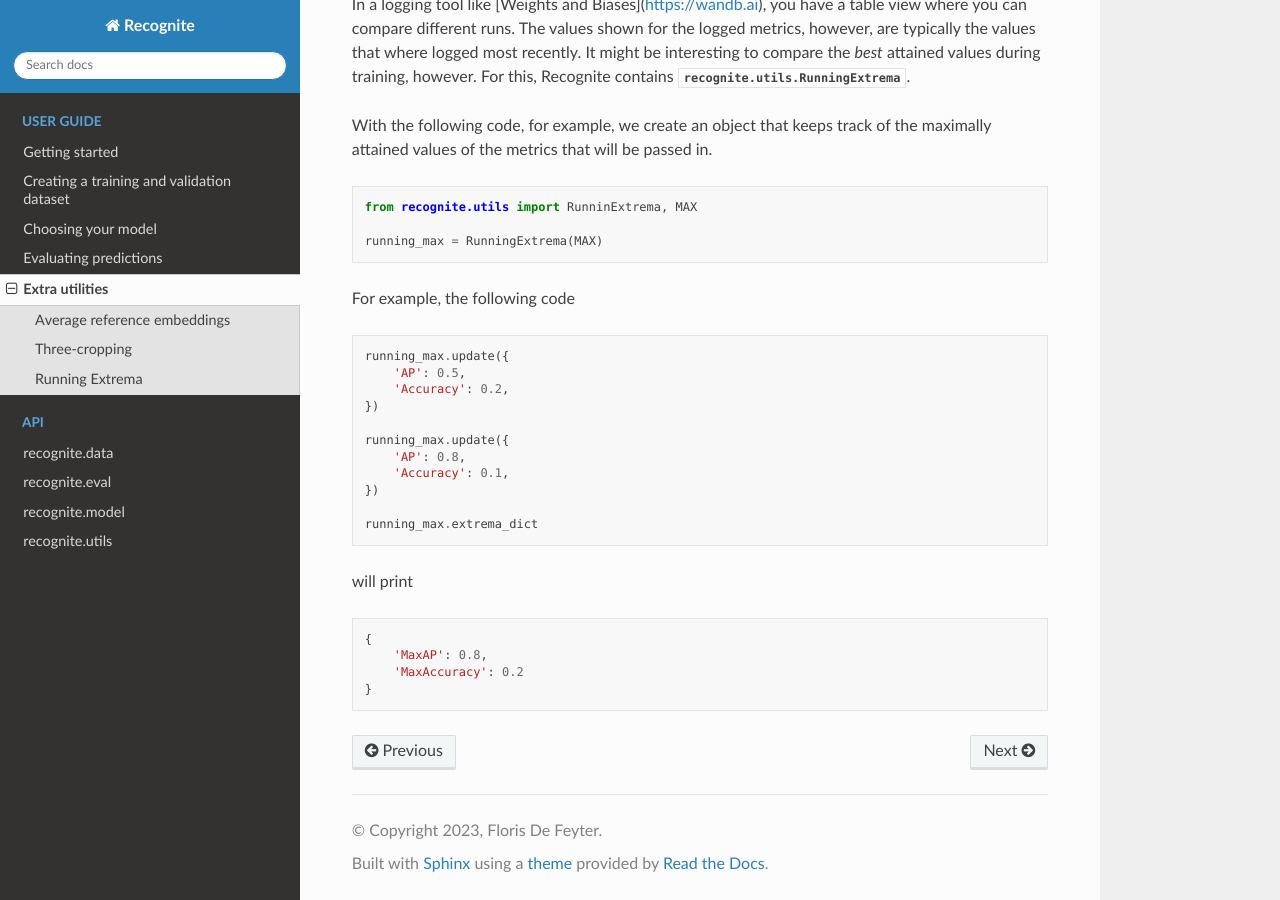
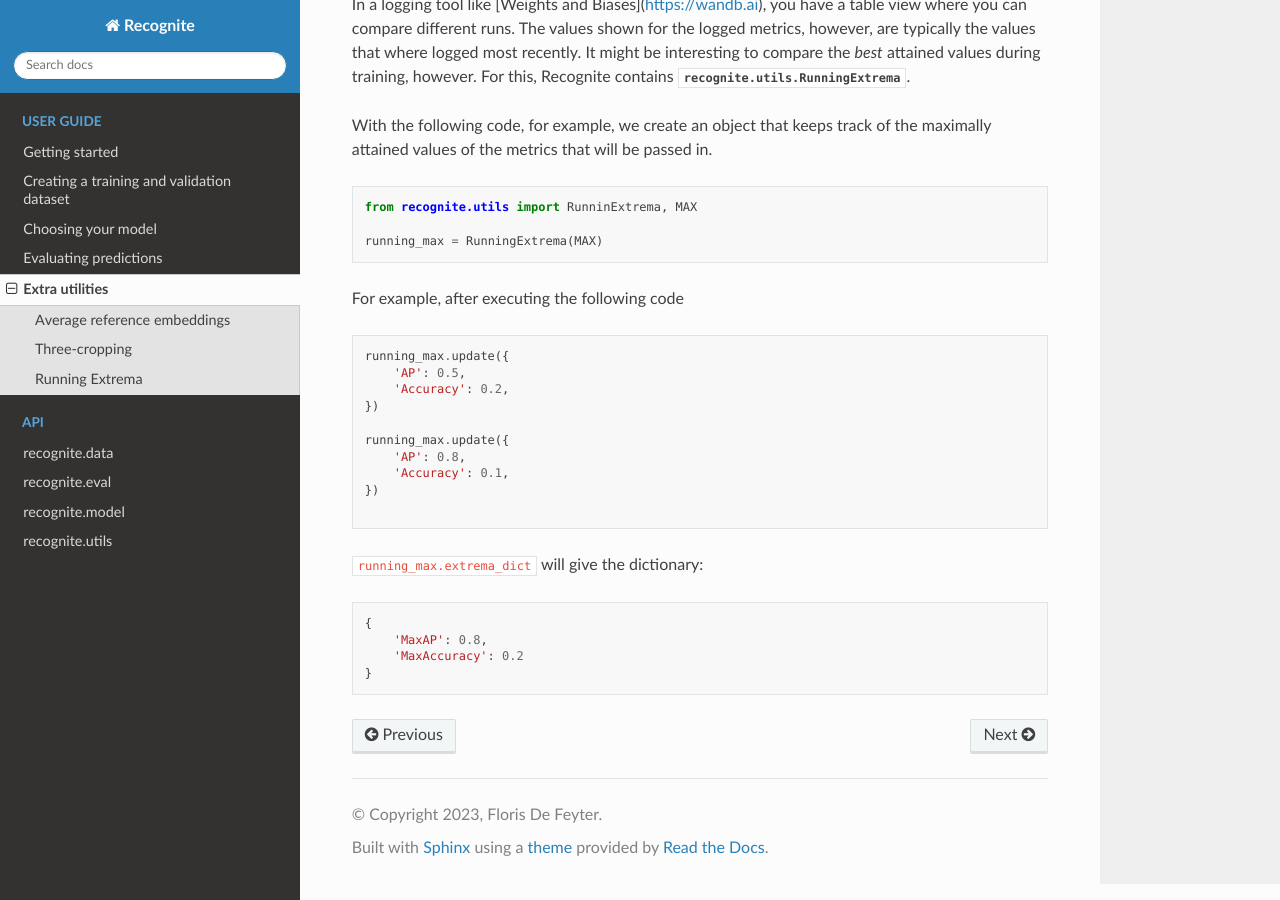
Before and after one commit to florisdf/inid, a Sphinx documentation site: the page built from docs/guide/05-utils.md, in a window 1280 px wide and 900 px high, scrolled down 2190 px. Built offline with Sphinx 7.4.7 and the Read the Docs theme 2.0.0, drawn with Linux system fonts in a browser that asks for light colours.

Commit message:
Update docs

````diff
--- a/docs/guide/05-utils.md
+++ b/docs/guide/05-utils.md
@@ -83,9 +83,6 @@ The model does not expect the extra dimension of the three-crops. We should resh
 ```
 
 ```{code-block} python
----
-emphasize-lines:
----
 from recognite.utils import get_embeddings_three_crops
 from recognite.eval import score_matrix
 
@@ -112,7 +109,7 @@ from recognite.utils import RunninExtrema, MAX
 running_max = RunningExtrema(MAX)
 ```
 
-For example, the following code
+For example, after executing the following code
 
 ```python
 running_max.update({
@@ -125,10 +122,9 @@ running_max.update({
     'Accuracy': 0.1,
 })
 
-running_max.extrema_dict
 ```
 
-will print
+`running_max.extrema_dict` will give the dictionary:
 
 ```python
 {
````
